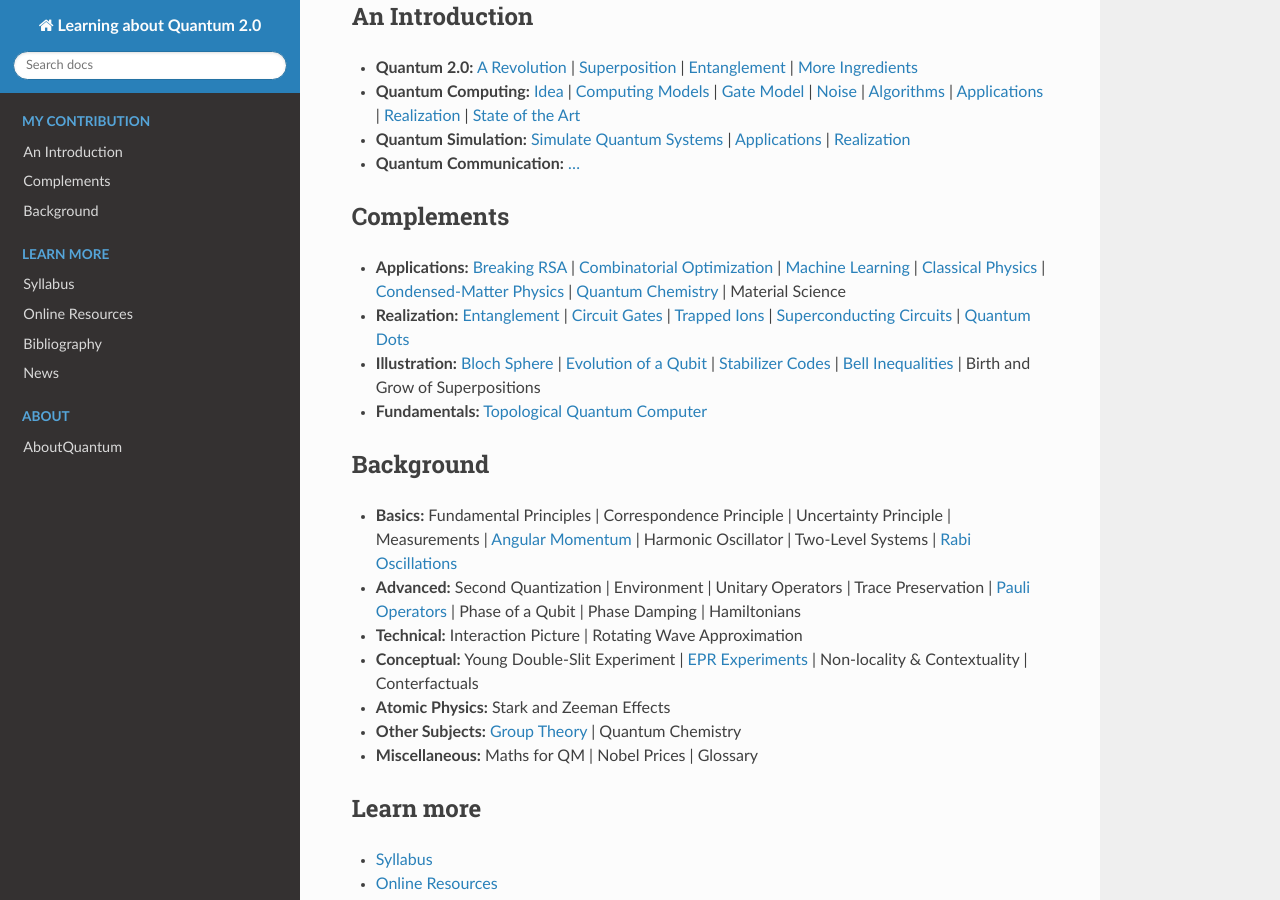
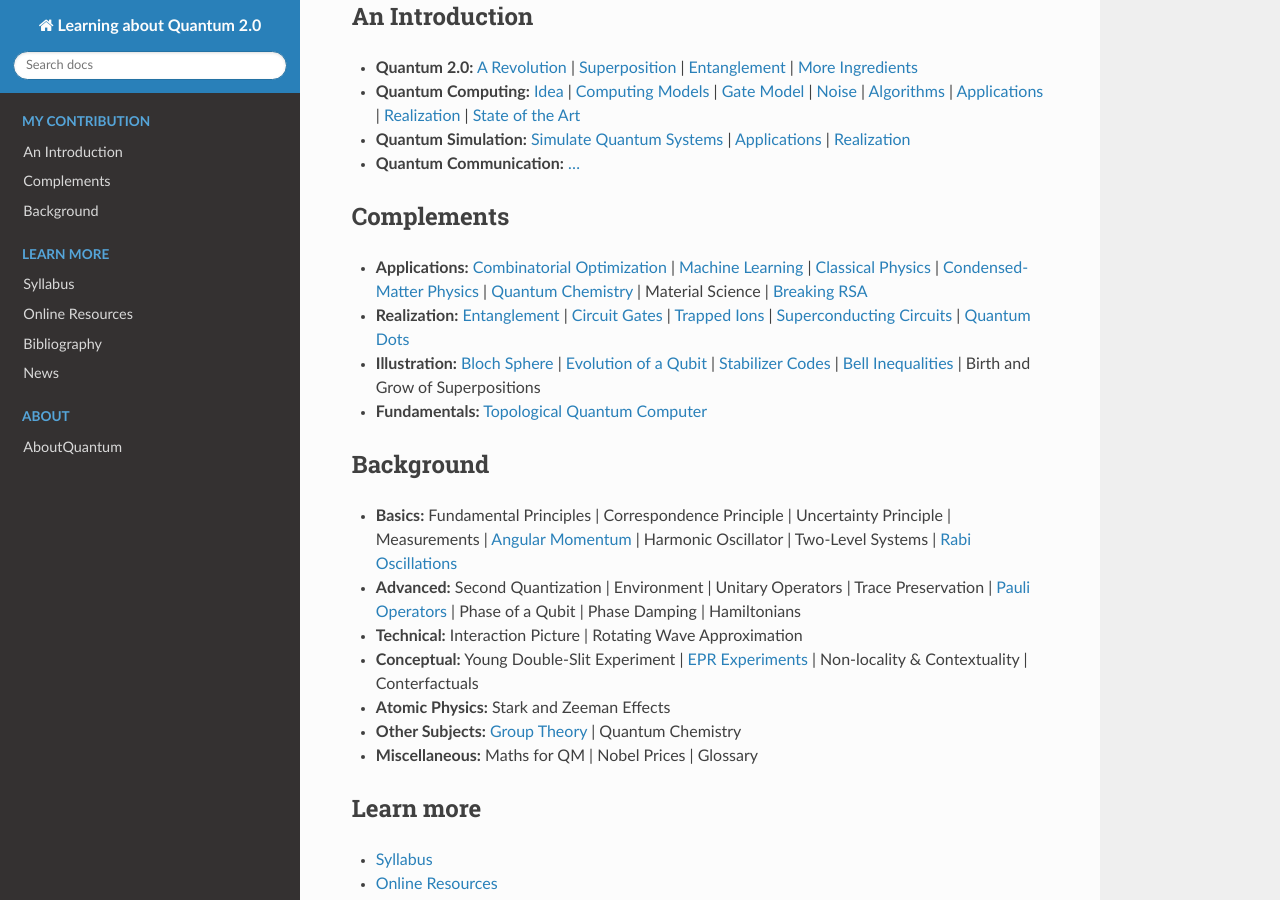
Before and after one commit to tomlqc/about-quantum, a Sphinx documentation site: the page built from source/index.rst, in a window 1280 px wide and 900 px high, scrolled down 414 px. Built offline with Sphinx 7.4.7 and the Read the Docs theme 2.0.0, drawn with Linux system fonts in a browser that asks for light colours.

```diff
--- a/source/index.rst
+++ b/source/index.rst
@@ -98,13 +98,13 @@ Complements
 -----------
 
 * **Applications:**
-  :ref:`stories/complements/shor:Breaking RSA` |
   :ref:`stories/complements/opti:Combinatorial Optimization` |
   :ref:`stories/complements/mlearn:Machine Learning` |
   :ref:`stories/complements/classical:Classical Physics` |
   :ref:`stories/complements/condmatter:Condensed-Matter Physics` |
   :ref:`stories/complements/chemistry:Quantum Chemistry` |
-  Material Science
+  Material Science |
+  :ref:`stories/complements/shor:Breaking RSA`
 
 * **Realization:**
   :ref:`stories/complements/entanglement:Entanglement` |
```
Also changed, not shown: source/stories/complements/complements.rst (+1 -1 lines).
